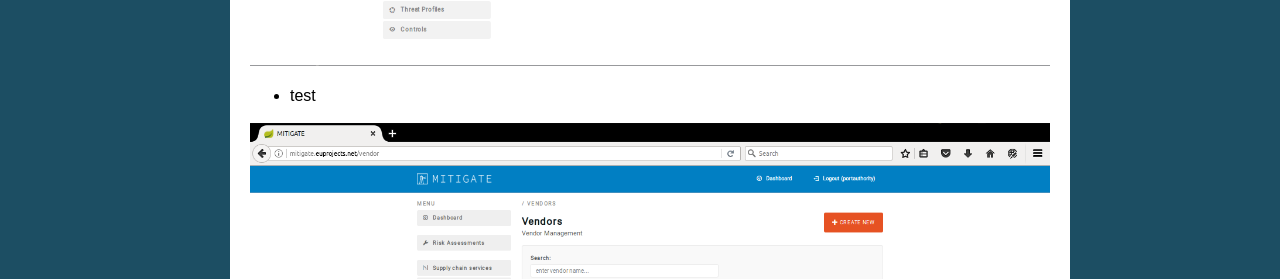
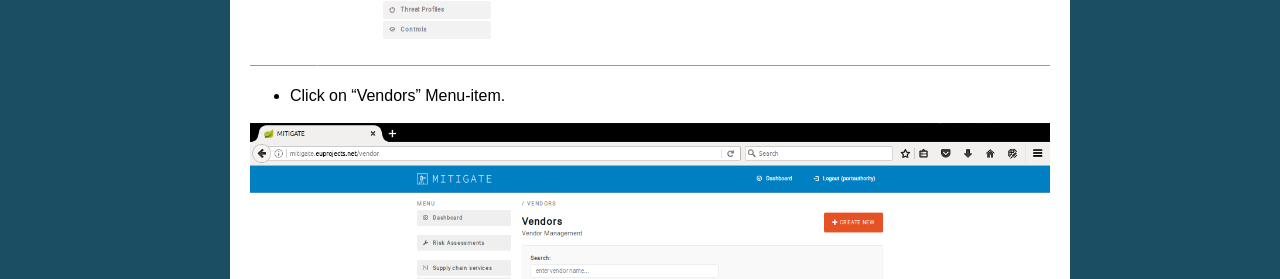
Before and after one commit to singularlogic/mitigate-documentation, a Sphinx documentation site: the page built from docs/e_vendor.rst, in a window 1280 px wide. Shown: the part 553-832 px from the top of the page. Built offline with Sphinx 7.4.7, drawn with Linux system fonts in a browser that asks for light colours.

Commit message:
Update e_vendor.rst

```diff
--- a/docs/e_vendor.rst
+++ b/docs/e_vendor.rst
@@ -10,7 +10,7 @@ Search the vendor list
 
 .. image:: assets/Log_4.png
 
-- test
+- Click on "Vendors" Menu-item.
 
 .. image:: assets/vl.png
 
```
